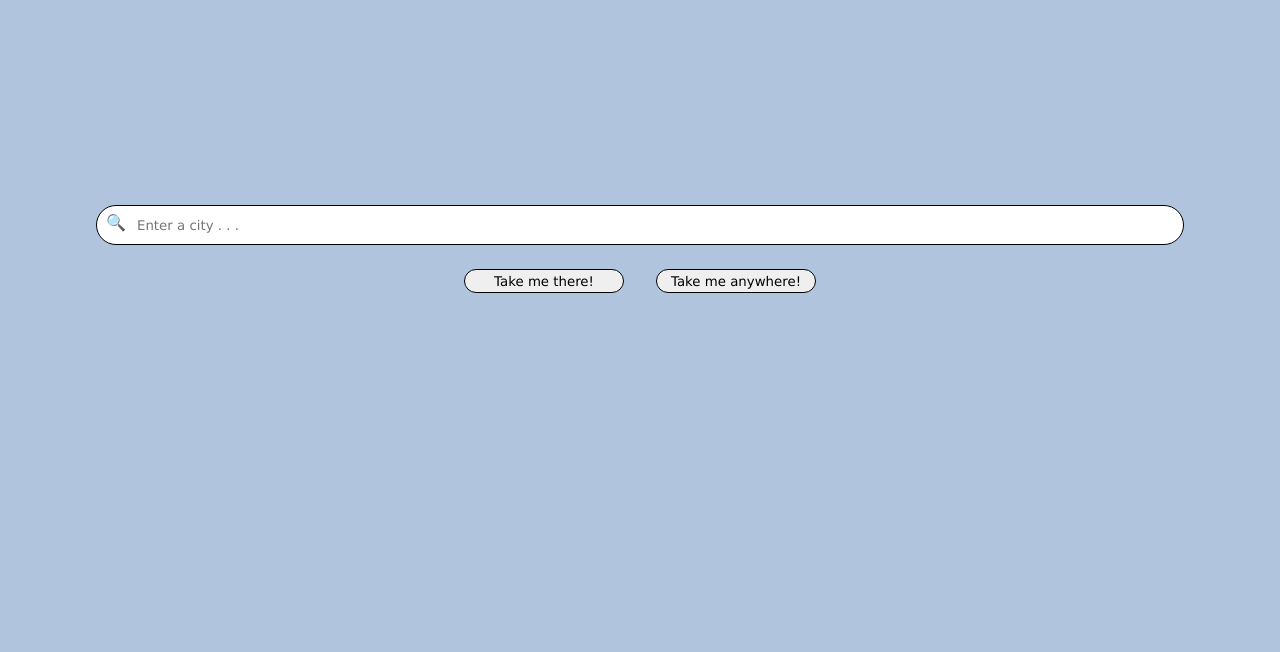
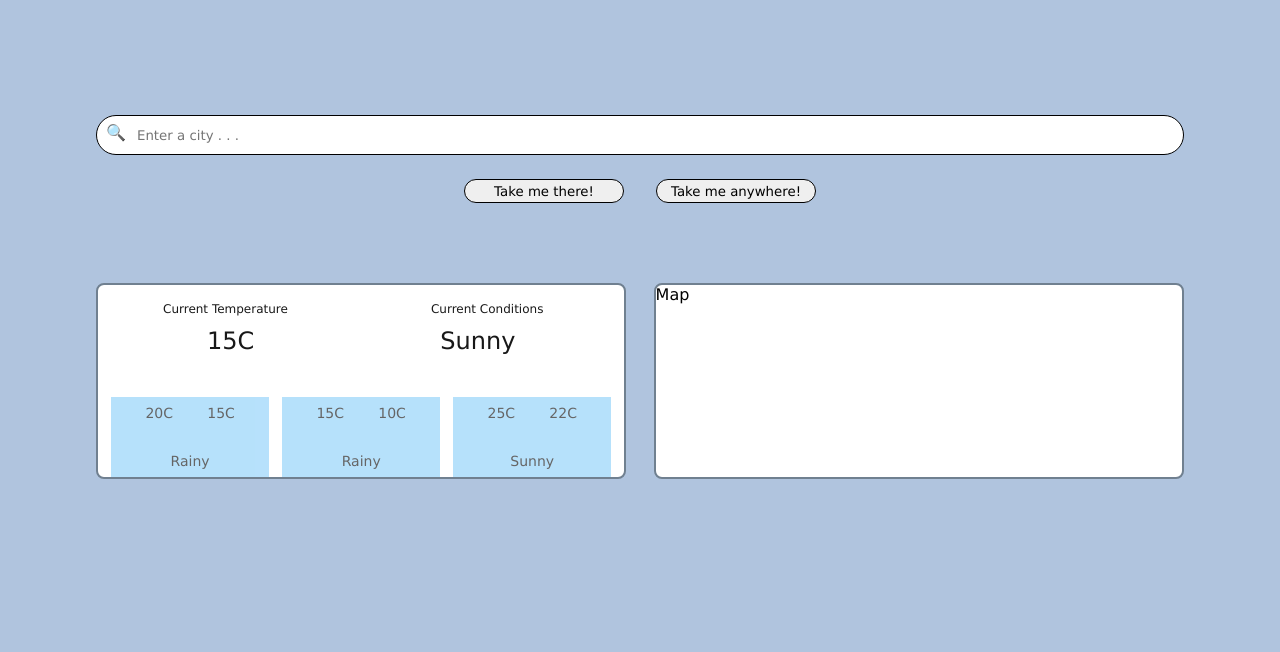
Before and after one commit to ryeetc/brainstation-city-hackathon, a plain HTML site: page index.html in a window 1280 px wide. Shown: the part 148-800 px from the top of the page. Drawn offline with nearby package versions, Linux system fonts and the light colour scheme.

Commit message:
add overlays for easier reading

```diff
--- a/index.html
+++ b/index.html
@@ -33,12 +33,14 @@
                     <div class="wiki">
                         <p class="wiki__info">Wiki</p>
                     </div>
-                </div>
+                </div> -->
 
             <div class="populate__bottom">
                 <div class="weather">
                     <div class="weather__current">
+                        <span class="weather__label">Current Temperature</span>
                         <span class="weather__current--temp">15C</span>
+                        <span class="weather__label">Current Conditions</span>
                         <span class="weather__current--conditions">Sunny</span>
                     </div>
                     <div class="weather__forecast">
@@ -66,7 +68,7 @@
                     </div>
                 </div>
                 <div class="map">Map</div>
-            </div> -->
+            </div>
         </section>
     </main>
 
--- a/styles/index.scss
+++ b/styles/index.scss
@@ -18,6 +18,9 @@ body {
     &__title {
         font-size: 3.5rem;
         margin: 1rem 0 2.5rem;
+        background-color: #FFF;
+        opacity: 0.9;
+        padding: 0.25rem 0.75rem;
     }
 }
 
@@ -31,6 +34,8 @@ body {
 .search {
     position: relative;
     margin-bottom: 5rem;
+    display: flex;
+    justify-content: center;
 
 
     &__input {
@@ -100,10 +105,33 @@ body {
     @include card-style;
 
     &__current {
+        position: relative;
         display: flex;
         justify-content: space-around;
         padding: 2.5rem 1rem;
         font-size: 1.5rem;
+    }
+
+    &__label {
+        font-size: 0.75rem;
+        position: absolute;
+        width: fit-content;
+        top: 1rem;
+        right: 5rem;
+        background-color: #FFF;
+        opacity: 0.9;
+        padding: 0.0625rem;
+
+        &:nth-child(1) {
+            left: inherit;
+            left: 4rem;
+        }
+    }
+
+    &__current--temp, &__current--conditions {
+        background-color: #FFF;
+        opacity: 0.9;
+        padding: 0.125rem;
     }
 
     &__forecast {
@@ -111,14 +139,17 @@ body {
         justify-content: space-evenly;
 
         &--day {
+            color: black;
             display: flex;
             flex-direction: column;
             align-items: center;
             justify-content: space-between;
             height: 5rem;
             padding: 0.5rem 0;
-            font-size: 0.625rem;
+            font-size: 0.875rem;
             width: 30%;
+            background-color: lightskyblue;
+            opacity: 0.6;
         }
     }
 
--- a/styles/partials/_resets.scss
+++ b/styles/partials/_resets.scss
@@ -1,9 +1,4 @@
 @use "./media" as *;
-
-@mixin ul-reset() {
-    list-style-type: none;
-    padding-left: 0;
-}
 
 *, *::before, *::after {
     box-sizing: border-box;
```
Also changed, not shown: styles/index.css, 1 other file.
